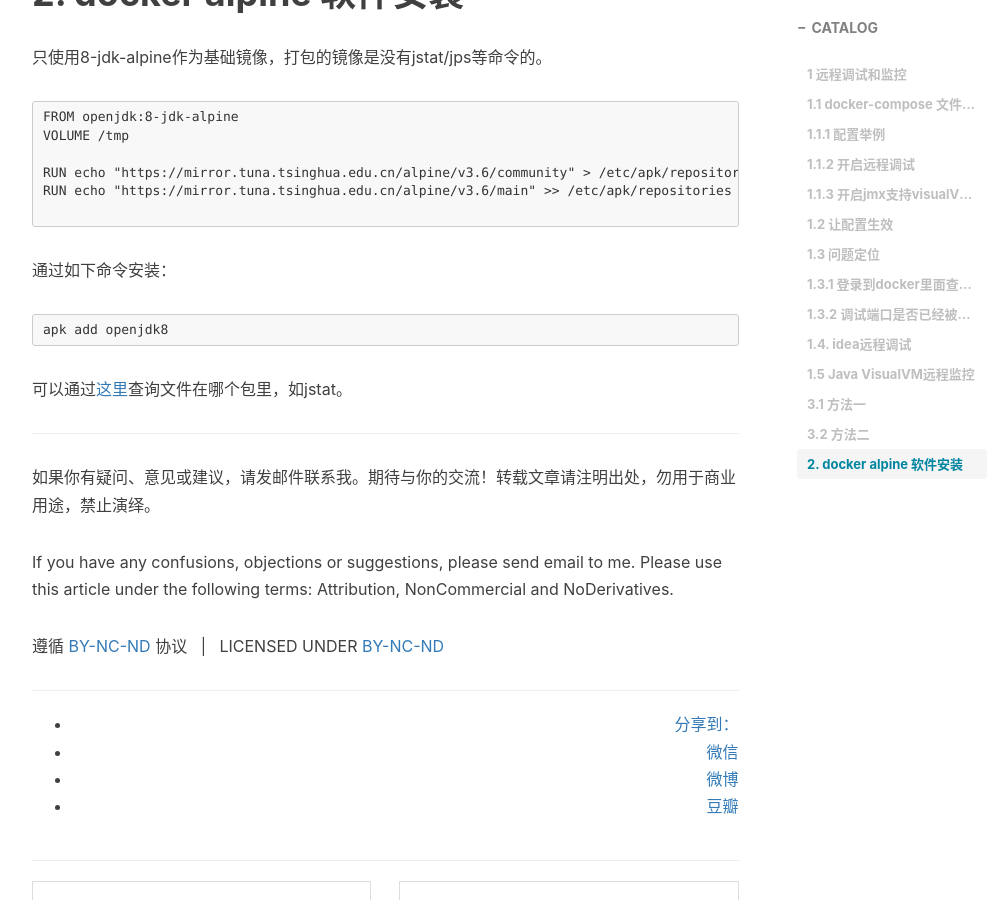
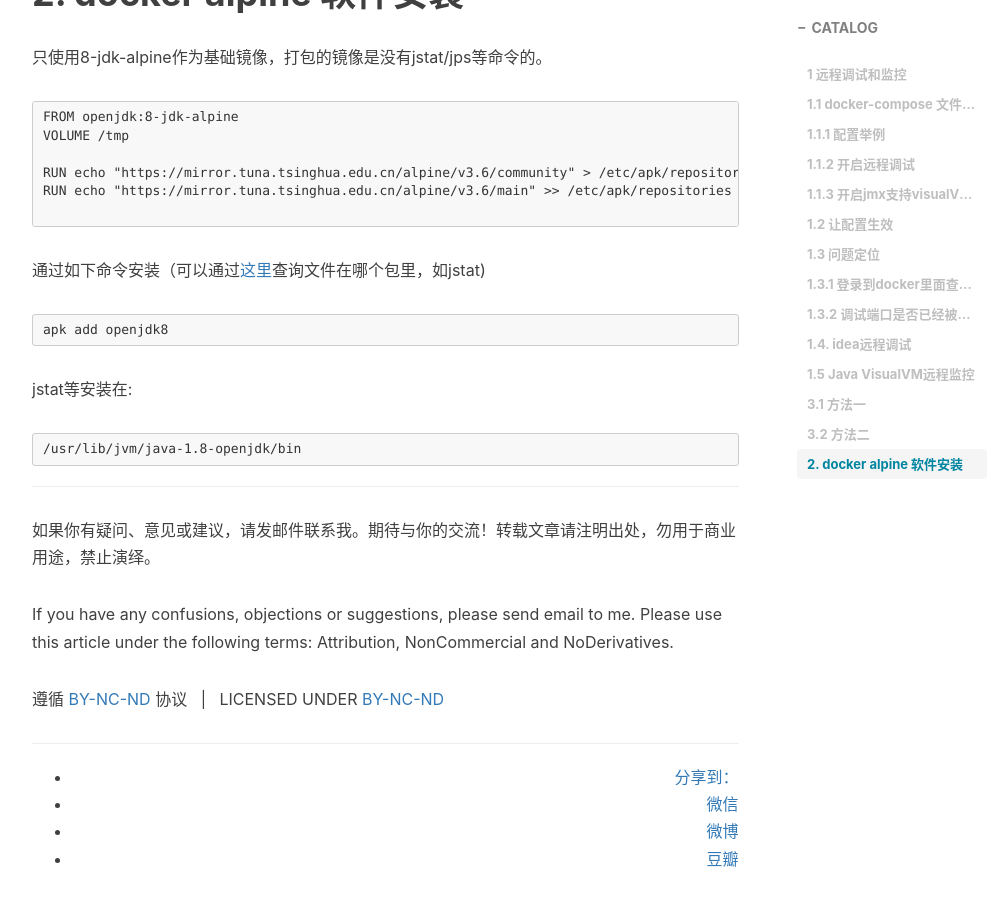
Before and after one commit to xuyumeng/xuyumeng.github.io, a Jekyll site: the page built from _posts/2016-09-16-java-debug.md, in a window 1280 px wide and 900 px high, scrolled down 3714 px. Shown: the whole window, without its empty margins (233-1238 px from the left). Built offline with Jekyll 4.4.1, drawn with Linux system fonts in a browser that asks for light colours; nearby versions of some CDN libraries; comment, search, counter and statistics services are not loaded.

Commit message:
add install directory

````diff
--- a/_posts/2016-09-16-java-debug.md
+++ b/_posts/2016-09-16-java-debug.md
@@ -126,9 +126,13 @@
 
 ```
 
-通过如下命令安装：
+通过如下命令安装（可以通过[这里](https://pkgs.alpinelinux.org/packages)查询文件在哪个包里，如jstat)
+
 ```
 apk add openjdk8
 ```
 
-可以通过[这里](https://pkgs.alpinelinux.org/packages)查询文件在哪个包里，如jstat。
+jstat等安装在:
+```
+/usr/lib/jvm/java-1.8-openjdk/bin
+```
````
